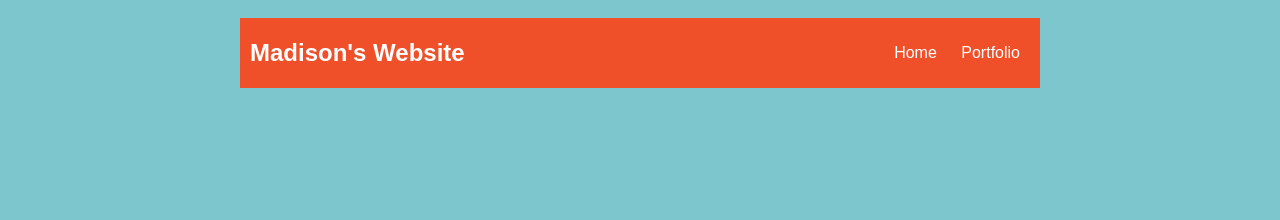
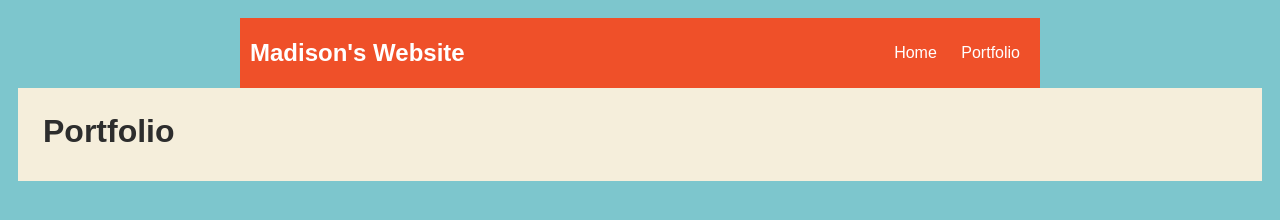
Before and after one commit to mlebleu/mlebleu.github.io, a plain HTML site: page portfolio.html in a window 1280 px wide. Drawn offline with nearby package versions, Linux system fonts and the light colour scheme; no server answers.

Commit message:
A basic website

```diff
--- a/portfolio.html
+++ b/portfolio.html
@@ -90,6 +90,16 @@
                 </li>
             </ul>
         </nav>
+    </div>
+         <main>
+            <div class="content">
+                <h1>Portfolio</h1>
+                <ul id="portfolio">
+                </ul>
+            </div>
+        </main>
       </div>
     </body>
+    <script src="https://ajax.googleapis.com/ajax/libs/jquery/2.1.3/jquery.min.js"></script>
+<script id="portfolioScript">$(document).ready(function() {$.getJSON('projects/projects.json').then(function(data) { data.projects.forEach(function(project){ $('#portfolio').append('<li><a href="projects/' + project.name + '/">' + project.title + ' : ' + project.description + '</a></li>'); }); }); });</script>
 </html>
```
